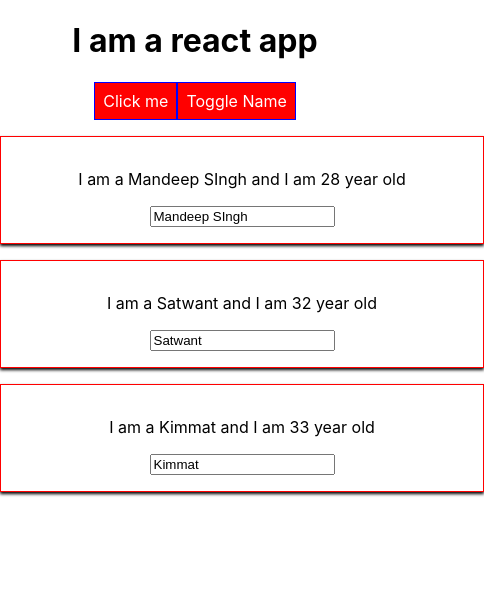
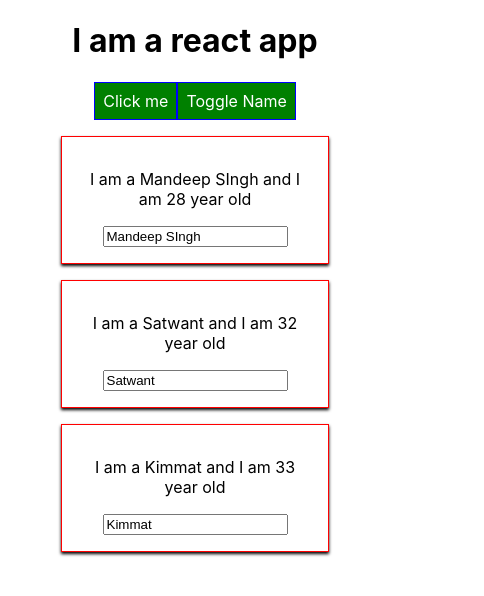
Before and after one commit to rrmandeep/ureact, a React (Create React App) app: page / in a window 390 px wide. Shown: the top 596 px of the page, 484 px wide, since content can reach past the window. Built offline with nearby package versions, Linux system fonts and the light colour scheme.

Commit message:
Uisng styled-components in place of radium for css

```diff
--- a/package.json
+++ b/package.json
@@ -10,6 +10,7 @@
     "react": "^17.0.2",
     "react-dom": "^17.0.2",
     "react-scripts": "4.0.3",
+    "styled-components": "^5.2.3",
     "web-vitals": "^1.0.1"
   },
   "scripts": {
--- a/src/App.js
+++ b/src/App.js
@@ -1,7 +1,22 @@
 import React, { Component } from 'react';
-import Radium, {StyleRoot} from 'radium';
 import './App.css';
+import styled from 'styled-components'
 import Person from './Person/Person';
+
+
+const StyledButton = styled.button`
+  background-color: green;
+  color: white;
+  font: inherit;
+  border: 1px solid blue;
+  padding: 8px;
+  cursor: pointer;
+
+  &:hover {
+    background-color: lightgreen;
+    color: black;
+  }
+`;
 
 class App extends Component {
   state = {
@@ -54,19 +69,6 @@ class App extends Component {
     this.setState({persons: persons})
   }
   render() {
-    const style = {
-      backgroundColor: 'green',
-      color: 'white',
-      font: 'inherit',
-      border: '1px solid blue',
-      padding: '8px',
-      cursor: 'pointer',
-      ':hover': {
-        backgroundColor: 'lightgreen',
-        color: 'black'
-      }
-    };
-
     let persons = null;
     if (this.state.doseShow) {
       persons = (
@@ -83,11 +85,11 @@ class App extends Component {
           }
         </div>
       );
-      style.backgroundColor = 'red'
-      style[':hover'] = {
-        backgroundColor: 'salmon',
-        color: 'black'
-      }
+      // style.backgroundColor = 'red'
+      // style[':hover'] = {
+      //   backgroundColor: 'salmon',
+      //   color: 'black'
+      // }
     }
 
     let classes = []
@@ -98,18 +100,16 @@ class App extends Component {
       classes.push('boldFont');
     }
     return (
-      <StyleRoot>
       <div className="App">
         <h1 className={classes.join(' ')}>I am a react app</h1>
         {/* passing arrguments to function
         <button onClick={this.swichNameHandler.bind(this, "Ishmeet")}>Click me</button> */}
-          <button key="nameSwitch" style={style} onClick={ () => this.swichNameHandler("Ishmeet!!!")}>Click me</button>
-          <button key="toggleName" style={style} onClick={ this.toggleNames}>Toggle Name</button>
+        <StyledButton  onClick={ () => this.swichNameHandler("Ishmeet!!!")}>Click me</StyledButton>
+        <StyledButton  onClick={ this.toggleNames}>Toggle Name</StyledButton>
         { persons }
       </div>
-      </StyleRoot>
     );
    }
 }
 
-export default Radium(App);
+export default App;
--- a/src/Person/Person.js
+++ b/src/Person/Person.js
@@ -1,24 +1,32 @@
 import React from 'react';
-import Radium from 'radium';
-import './Person.css';
+import stlyed from 'styled-components'
+// import Radium from 'radium';
+// import './Person.css';
 // const person = () => {
 //     return <p>I am a person and I am {Math.floor(Math.random() * 30)} year old</p>
 // };
 
-const person = (props) => {
-  const style = {
-    '@media (max-width: 500px)': {
-      width: '450px'
-    }
-  };
+const StyledDiv = stlyed.div`
+  width: 60%;
+  margin: 16px auto;
+  text-align: center;
+  padding: 16px;
+  border: 1px solid red;
+  box-shadow: 0 2px 3px;
+
+  @media (max-width: 500px) {
+    width: '450px'
+  }
+`;
 
 
+const person = (props) => {
   return (
-    <div className="Person" style={style}>
+    <StyledDiv>
       <p onClick={props.click}>I am a {props.name} and I am {props.age} year old</p>
       <p>{props.children}</p>
       <input type="text" onChange={props.change} value={props.name} />
-    </div>
+    </StyledDiv>
   );
 };
 
@@ -26,8 +34,8 @@ const person = (props) => {
 //     return <p>I am a Mandeep</p>
 // };
 
-
-export default Radium(person)
+export default person
+// export default Radium(person)
 
 
 // export default man;
```
Also changed, not shown: 1 other file (tests, documents, lock files or other folders). Lines whose indentation alone changed are shown as unchanged.
